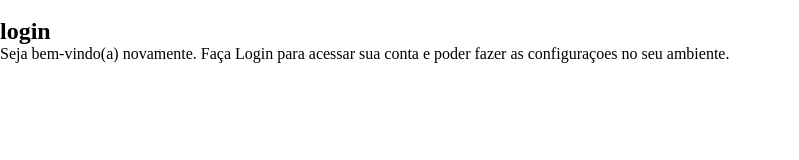
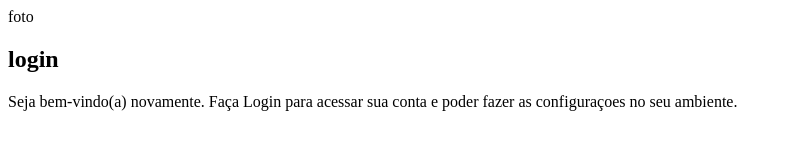
Before and after one commit to luiz-ferreira-bot/Tela-de-Loguim, a plain HTML site: page index.html in a window 1280 px wide. Shown: the whole page, without its empty margins (0-799 px from the left). Drawn offline with Linux system fonts and the light colour scheme.

```diff
--- a/index.html
+++ b/index.html
@@ -13,6 +13,7 @@
         <section id="loguin">
 
             <div id="imagem">
+                foto
                 <img src="src/img/" alt="">
             </div>
 
--- a/src/css/style.css
+++ b/src/css/style.css
@@ -1,11 +1,11 @@
 @charset "UTF-8";
 
 
-* {
+/* * {
     margin: 0;
     padding: 0;
     box-sizing: border-box;
-}
+} */
 
 
 /*
```
Also changed, not shown: 1 other file.
